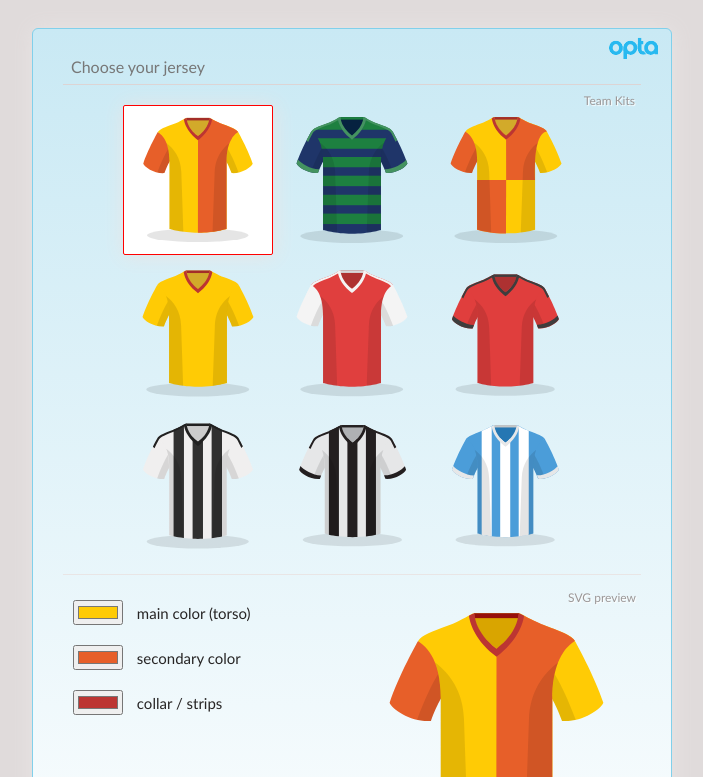
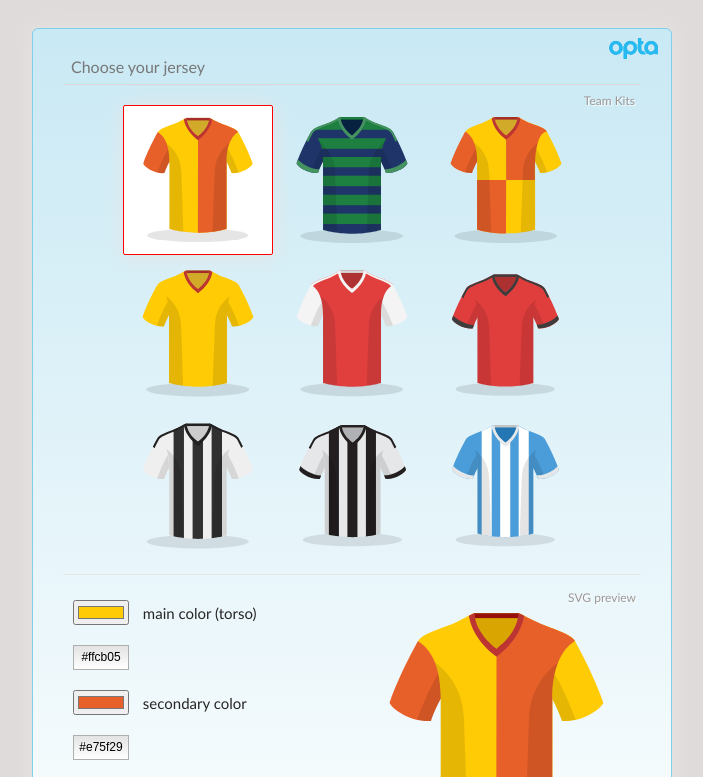
Before and after one commit to lubomir1618/svg, a website: page index.html in a window 1280 px wide. Both pictures are taken after a click on the picture 486 px from the left and 180 px from the top of the page. Shown: the top 777 px of the page, without its empty margins (288-991 px from the left). Drawn offline with Linux system fonts and the light colour scheme.

Commit message:
two way bindings started

```diff
--- a/main.js
+++ b/main.js
@@ -22,7 +22,7 @@ const jerseys = {
 }
 
 function watchJerseyClick() {
-  const highlight = 'picture-highligt';
+  const highlight = 'picture-highlight';
   let images = document.querySelectorAll('.jersey');
 
   [...images].forEach(
@@ -105,10 +105,16 @@ function getColorsToPicker() {
     const cssSelector = rule.selectorText.substr(1);
     if (cssClasses.includes(cssSelector)) {
       form.querySelector('#' + cssSelector).value = rgbToHex(rule.style.fill);
+      form.querySelector('#' + cssSelector + '-own').value = rgbToHex(rule.style.fill);
     }
   });
 
   svgStyleHandler();
+}
+
+function updateInputValue(from, to) {
+  const source = document.querySelector('#' + from).value;
+  document.querySelector('#' + to).value = source;
 }
 
 function generateSVGLink() {
@@ -139,8 +145,9 @@ function drawPicker(svg) {
   svgContainer.innerHTML = '<p class="loading"></p>';
   jerseys[svg].forEach(param => {
     picker += `
-      <input type="color" id="${param}" name="${param}" value="#FFFFFF" onChange="svgStyleHandler()"/>
-      <label for="base_color">${color_type_names[param]}</label>
+      <input type="color" id="${param}" name="${param}" value="#ffffff" onChange="svgStyleHandler()" title="pick the color"/>
+      <label for="${param}">${color_type_names[param]}</label><br/>
+      <input type="text" name="${param}-own" id="${param}-own" value="ffffff" onChange="updateInputValue('${param}-own', '${param}')" title="or add your own color"/>
       <br/>
     `
   });
@@ -151,10 +158,10 @@ function drawPicker(svg) {
 function drawImages() {
   let images = document.querySelector('#content').querySelector('#pictures');
   let content = '';
-  images.innerHTML = '<p class="loading"></p>';
+  images.innerHTML = '<p class="loading">&nbsp;</p>';
 
-  Object.keys(jerseys).forEach(image => {
-    content += `<img src="${svgLocation}${image}.svg" alt="${image}" id="${image}" class="jersey"/>\n`;
+  Object.keys(jerseys).forEach((image, index) => {
+    content += `<img src="${svgLocation}${image}.svg" alt="${image}" id="${image}" class="jersey ${index === 0 ? 'picture-highlight': ''}"/>\n`;
   });
 
   images.innerHTML = content;
@@ -162,5 +169,3 @@ function drawImages() {
 }
 
 drawImages();
-
-// @TODO check MS Edge
--- a/style.css
+++ b/style.css
@@ -110,7 +110,7 @@ input, select {
   color: #9b9797;
   text-shadow: 1px 1px 1px #ffffff;
 }
-#pictures img:hover, #pictures .picture-highligt {
+#pictures img:hover, #pictures .picture-highlight {
   border: 1px solid red;
   border-radius: 2px;
   box-shadow: 1px 1px 20px #e9e5e5;
@@ -119,6 +119,16 @@ input, select {
 }
 input[type="color"] {
   cursor: pointer;
+  width: 56px;
+}
+input[type="text"] {
+  width: 56px;
+  height: 25px;
+  line-height: 25px;
+  text-align: center;
+  background: linear-gradient(#E3E3E3, #ffffff);
+  border: 1px solid #AFAFAF;
+  font-size: 12px;
 }
 
 /* loading circles*/
```
